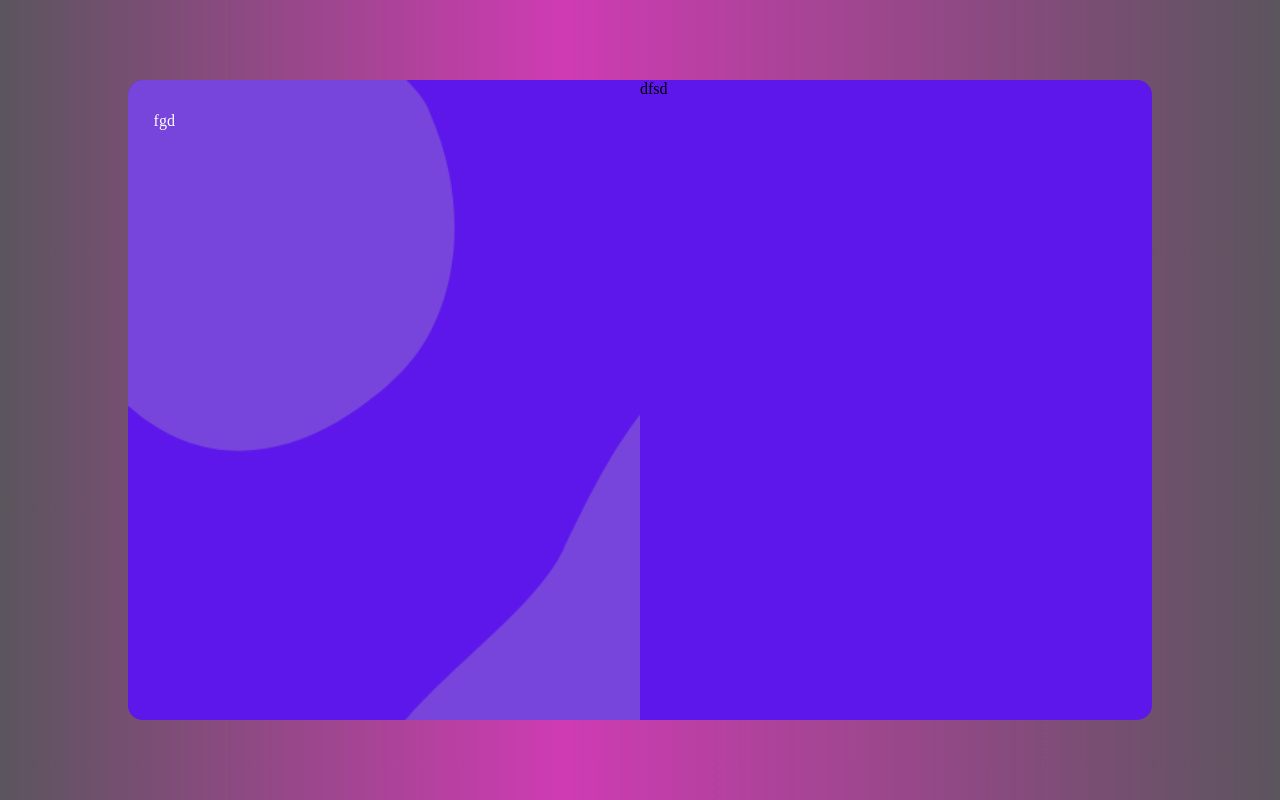
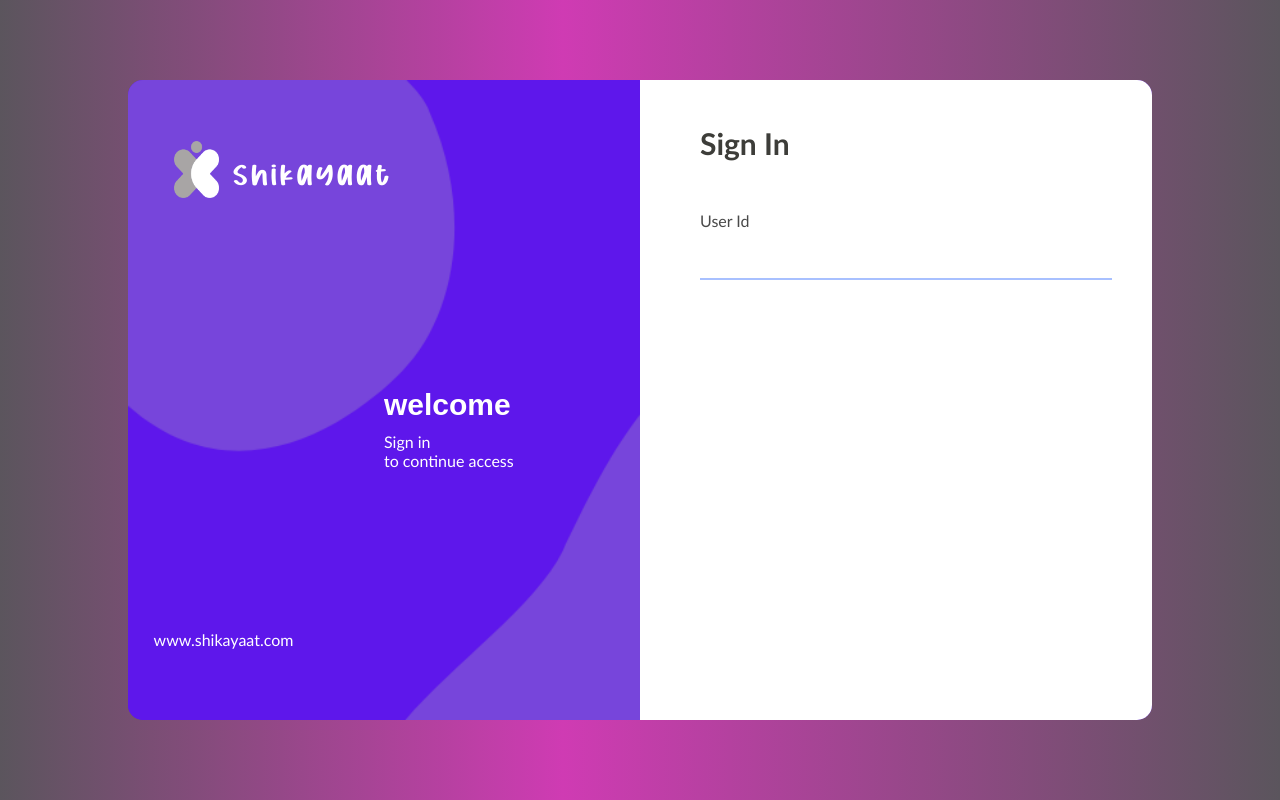
Before and after one commit to connect2sazad/shikayaat, a PHP site: page / in a window 1280 px wide. Run offline with PHP 8.4, Linux system fonts and the light colour scheme.

Commit message:
added fonts, images and imporved css

```diff
--- a/index.html
+++ b/index.html
@@ -6,6 +6,7 @@
     <meta name="viewport" content="width=device-width, initial-scale=1.0">
     <link rel="stylesheet" href="./styles/style001.css">
     <title>Shikayaat</title>
+
 </head>
 <body>
 
@@ -16,15 +17,47 @@
                     <div class="column-50">
                         <div class="image-conatiner flex-center">
                             <div class="form-side-content">
-                                fgd
+                                <div class="row height-20">
+                                    <div class="form-logo-container" id="form-logo-container">
+                                        <div class="logo-img">
+                                            <div class="img-holder">
+                                                <img src="./images/logo.png" alt="Logo">
+                                            </div>
+                                        </div>
+                                        <div class="project-title">
+                                            shikayaat
+                                        </div>
+                                    </div>
+                                </div>
+                                <div class="row height-70">
+                                    <div class="welcome-text-container">
+                                        <div class="welcome-text">
+                                            welcome
+                                        </div>
+                                        <div class="message-text">
+                                            Sign in <br/>
+                                            to continue access
+                                        </div>
+                                    </div>
+                                </div>
+                                <div class="row height-10">www.shikayaat.com</div>
                             </div>
                         </div>
                     </div>
-                    <div class="column-50">dfsd</div>
+                    <div class="column-50">
+                        <div class="form-container">
+                            <div class="form-heading">Sign In</div>
+                            <form action="" method="post">
+                                <div class="input-control">
+                                    <label for="userid">User Id</label>
+                                    <input type="text" id="userid" name="userid">
+                                </div>
+                            </form>
+                        </div>
+                    </div>
                 </div>
             </div>
         </div>
     </div>
-
 </body>
 </html>
--- a/styles/base.css
+++ b/styles/base.css
@@ -1,4 +1,9 @@
 @import url(./colors.css);
+
+@font-face {
+    font-family: 'Strawberry Bubble Gum';
+    src: url('../fonts/Strawberrybubblegum-x3y38.ttf');
+}
 
 html,
 body{
@@ -7,6 +12,7 @@ body{
     box-sizing: border-box;
     margin: 0;
     padding: 0;
+    font-family: 'Gill Sans', 'Gill Sans MT', Calibri, 'Trebuchet MS', sans-serif;
 }
 body {
     background: var(--body-bg);
@@ -20,8 +26,32 @@ body {
     height: 100%!important;
 }
 
+.height-70{
+    height: 70%!important;
+}
+
+.height-60{
+    height: 60%!important;
+}
+
+.height-30{
+    height: 30%!important;
+}
+
+.height-20{
+    height: 20%!important;
+}
+
+.height-10{
+    height: 10%!important;
+}
+
 .padding-5{
     padding: 5px!important;
+}
+
+.width-100{
+    width: 100%!important;
 }
 
 .row{
@@ -71,3 +101,38 @@ body {
     justify-content: center;
     align-items: center;
 }
+
+.img-holder,
+.img-holder img{
+    height: 100%;
+    width: 100%;
+}
+
+.input-control{
+    height: auto;
+    width: 100%;
+    display: flex;
+    flex-direction: column;
+    justify-content: center;
+}
+
+.input-control label{
+    margin-bottom: 10px;
+    color: rgb(73, 73, 73);
+}
+
+.input-control input{
+    height: auto;
+    width: 100%;
+    padding: 10px;
+    font-size: 16px;
+    border: 0;
+    border-bottom: 2px solid var(--form-input-border);
+    border-bottom-color: #a8c0ff;  /* fallback for old browsers */
+    border-bottom-color: -webkit-linear-gradient(to bottom, #3f2b96, #a8c0ff);  /* Chrome 10-25, Safari 5.1-6 */
+    border-bottom-color: linear-gradient(to bottom, #3f2b96, #a8c0ff); /* W3C, IE 10+/ Edge, Firefox 16+, Chrome 26+, Opera 12+, Safari 7+ */
+}
+
+.input-control input:focus{
+    outline: none;
+}
--- a/styles/colors.css
+++ b/styles/colors.css
@@ -5,6 +5,8 @@
     --body-gradient-bg: linear-gradient(90deg, rgba(91, 85, 93, 1) 0%, rgba(207, 59, 179, 1) 44%, rgba(91, 85, 93, 1) 100%);
     --body-filter: progid:DXImageTransform.Microsoft.gradient(startColorstr="#5b555d", endColorstr="#5b555d", GradientType=1);
     --form-inner-wrapper-bg: #5E17EB;
+    --form-input-border: #5E17EB;
     --primary-border-radius: 15px;
     --primary-color: white;
+    --primary-black-color: #3d3d39;
 }
--- a/styles/style001.css
+++ b/styles/style001.css
@@ -23,3 +23,66 @@
     width: 90%;
     padding: 20px;
 }
+
+.form-logo-container{
+    width: 100%;
+    height: 100%;
+    display: flex;
+    flex-direction: row;
+    align-items: center;
+}
+
+.logo-img{
+    height: 50%;
+    width: 45px;
+    margin-left: 20px;
+}
+
+.project-title{
+    margin-left: 15px;
+    font-family: 'Strawberry Bubble Gum';
+    letter-spacing: 3px;
+    font-size: 40px;
+}
+
+.welcome-text-container{
+    height: 100%;
+    width: 50%;
+    padding-left: 50%;
+    display: flex;
+    flex-direction: column;
+    justify-content: center;
+}
+
+.welcome-text{
+    font-family: Arial, Helvetica, sans-serif;
+    font-weight: bolder;
+    font-size: 30px;
+}
+
+.message-text{
+    margin-top: 10px;
+    font-family: 'Gill Sans', 'Gill Sans MT', Calibri, 'Trebuchet MS', sans-serif;
+}
+
+.form-container{
+    padding: 45px;
+    padding-left: 60px;
+    padding-right: 60px;
+    height: calc(100% - 2*45px);
+    width: calc(100% - 2*60px);
+    background-color: white;
+    border-bottom-right-radius: var(--primary-border-radius);
+    border-top-right-radius: var(--primary-border-radius);
+    display: flex;
+    flex-direction: column;
+}
+
+.form-heading{
+    height: auto;
+    width: 100%;
+    font-size: 30px;
+    font-weight: bolder;
+    color: var(--primary-black-color);
+    margin-bottom: 50px;
+}
```
Also changed, not shown: fonts/Strawberrybubblegum-x3y38.ttf (added), images/logo.png (added).
